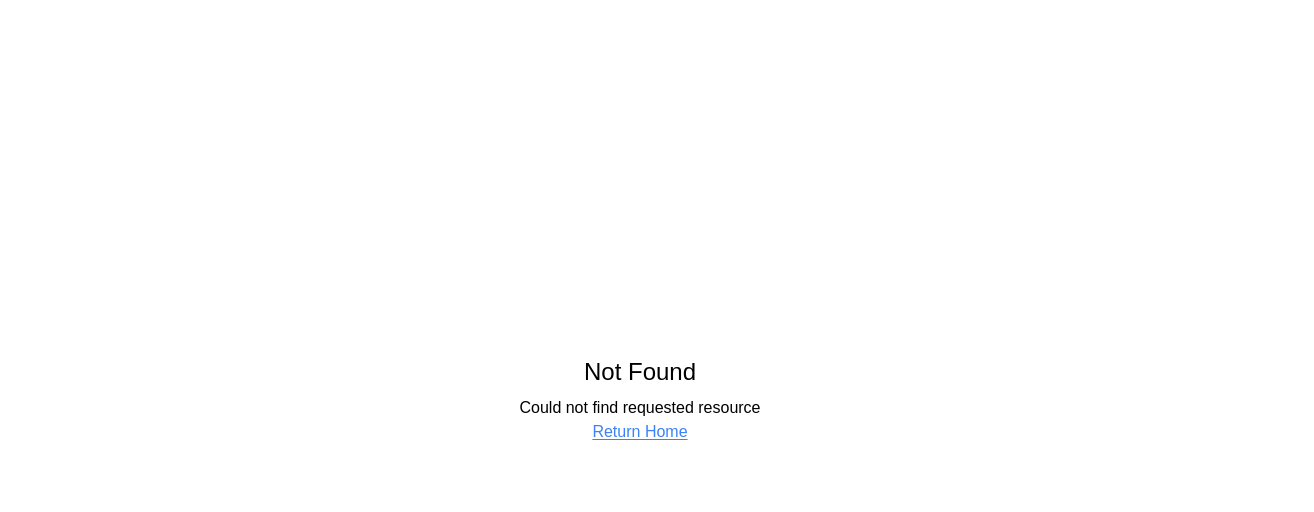
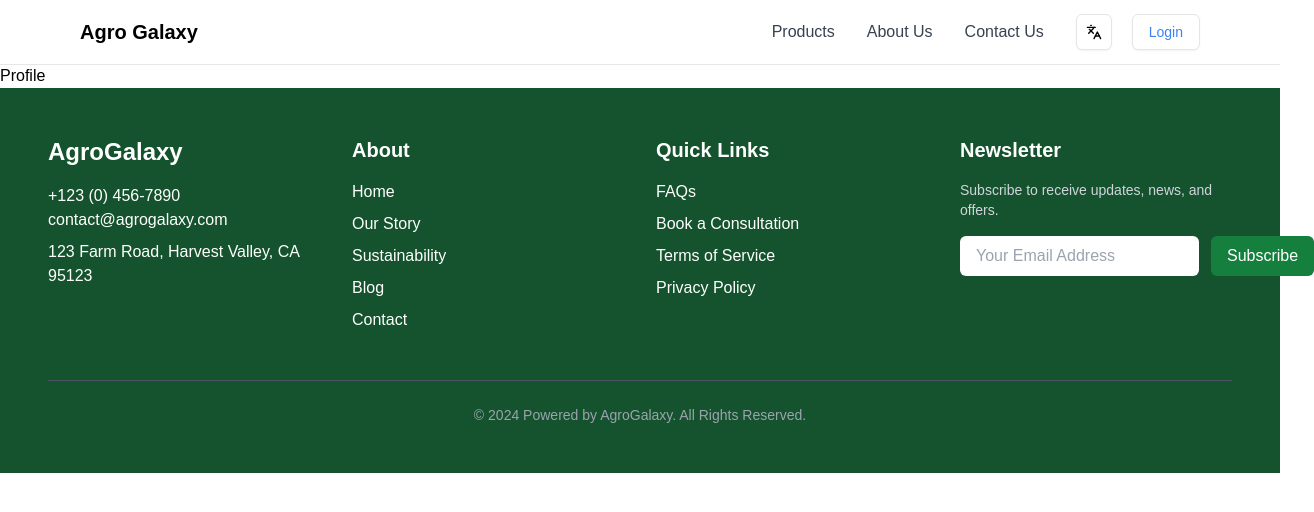
Before and after one commit to shivampatel0048/agro-galaxy, a Next.js app: page /profile in a window 1280 px wide. Before the commit this address had no page. Shown: the top 512 px of the page, 1314 px wide, since content can reach past the window. Built offline with nearby package versions, Linux system fonts and the light colour scheme.

Commit message:
feat: add profile link to navbar and create profile page component

```diff
--- /dev/null
+++ b/app/(root)/profile/page.tsx
@@ -0,0 +1,9 @@
+import React from 'react'
+
+const Page = () => {
+    return (
+        <div>Profile</div>
+    )
+}
+
+export default Page
--- a/components/shared/Navbar.tsx
+++ b/components/shared/Navbar.tsx
@@ -1,7 +1,7 @@
 "use client";
 
 import { useState, useEffect } from "react";
-import { Menu, X, ShoppingCart, LogOut } from "lucide-react";
+import { Menu, X, ShoppingCart, LogOut, CircleUser } from "lucide-react";
 import { Button } from "@/components/ui/button";
 import { useAnimate, stagger } from "framer-motion";
 import Link from "next/link";
@@ -120,8 +120,8 @@ const Navbar = () => {
                   </Link>
                 );
               })}
-              <div className="flex items-center gap-x-8">
-                {token && <Link href="/cart">
+              <div className="flex items-center gap-x-5">
+                {token && !isMounted && <Link href="/cart">
                   <button className="relative">
                     <ShoppingCart className="h-6 w-6 text-gray-700 hover:text-blue-500 transition-colors duration-200" />
                     {(cart?.items ?? []).length > 0 && <span className="absolute -top-2 -right-2 bg-blue-500 text-white text-xs rounded-full h-5 w-5 flex items-center justify-center">
@@ -149,6 +149,12 @@ const Navbar = () => {
                     Login
                   </Button>
                 </Link>}
+
+                {token && !isMounted && <Link href="/profile">
+                  <button>
+                    <CircleUser strokeWidth={1.5} size={28} />
+                  </button>
+                </Link>}
               </div>
             </div>
 
@@ -166,6 +172,12 @@ const Navbar = () => {
               </button>
 
               <LanguageSelection />
+
+              {token && !isMounted && <Link href="/profile">
+                <button>
+                  <CircleUser strokeWidth={1.5} size={28} />
+                </button>
+              </Link>}
             </div>
           </div>
         </div>
```
